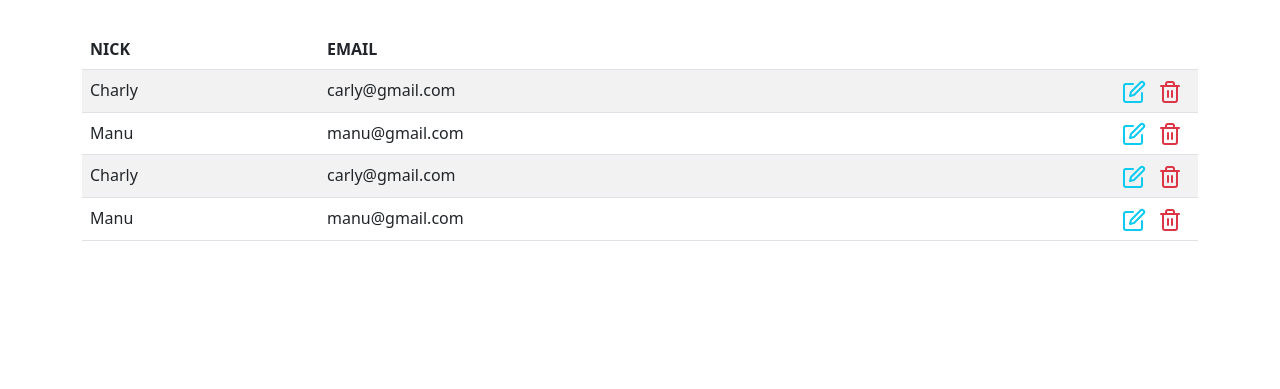
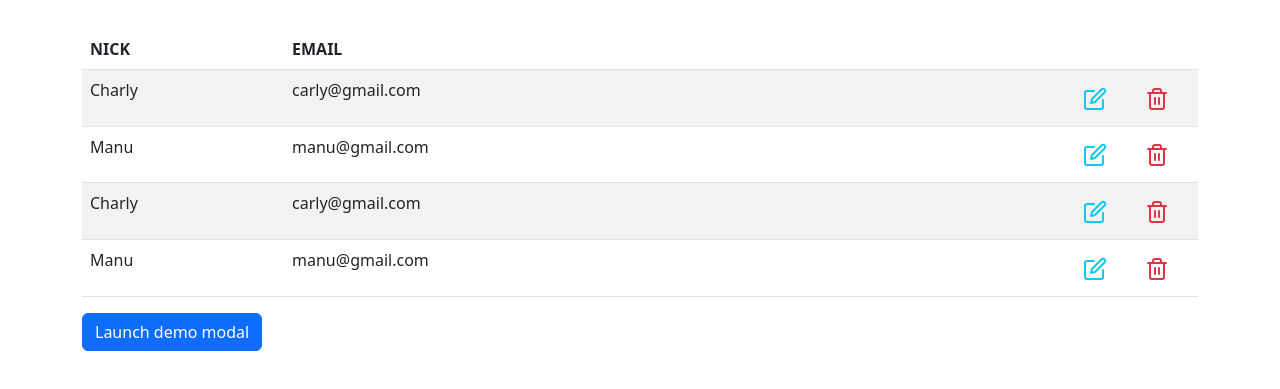
Before and after one commit to carrebola/Prototipos-Trabajos_alumnos, a website built with Vite: page prototipos/adminUsuarios.html in a window 1280 px wide. Shown: the part 215-604 px from the top of the page. Built offline with nearby package versions, Linux system fonts and the light colour scheme.

Commit message:
modal editar usuario

```diff
--- a/prototipos/adminUsuarios.html
+++ b/prototipos/adminUsuarios.html
@@ -20,8 +20,6 @@ https://cdn.jsdelivr.net/npm/bootswatch@5.2.3/dist/superhero/bootstrap.min.css
 		/>
 		<!-- Iconos Feather -->
 		<script src="https://unpkg.com/feather-icons"></script>
-
-
 
 		<style>
 			/* avatarLogin */
@@ -118,44 +116,160 @@ https://cdn.jsdelivr.net/npm/bootswatch@5.2.3/dist/superhero/bootstrap.min.css
 					</thead>
 					<tbody>
 						<tr>
-							<td >Charly</td>
+							<td>Charly</td>
 							<td>carly@gmail.com</td>
-							<td class="text-end"><i data-feather="edit" class="text-info me-2"></i>
-                                <i data-feather="trash-2" class="text-danger me-2"></i>
+							<td class="text-end">
+								<button
+									type="button"
+									class="btn text-info"
+									data-bs-toggle="modal"
+									data-bs-target="#editar"
+								>
+									<i data-feather="edit" class="me-2"></i>
+								</button>
+								<button
+									type="button"
+									class="btn text-danger"
+									data-bs-toggle="modal"
+									data-bs-target="#editar"
+								>
+									<i data-feather="trash-2" class="me-2"></i>
+
+								</button>
 							</td>
-
 						</tr>
 						<tr>
 							<td>Manu</td>
 							<td>manu@gmail.com</td>
-                            <td class="text-end"><i data-feather="edit" class="text-info me-2"></i>
-                                <i data-feather="trash-2" class="text-danger me-2"></i>
+							<td class="text-end">
+								<button
+									type="button"
+									class="btn text-info"
+									data-bs-toggle="modal"
+									data-bs-target="#editar"
+								>
+									<i data-feather="edit" class="me-2"></i>
+								</button>
+								<button
+									type="button"
+									class="btn text-danger"
+									data-bs-toggle="modal"
+									data-bs-target="#editar"
+								>
+									<i data-feather="trash-2" class="me-2"></i>
+
+								</button>
 							</td>
 						</tr>
 						<tr>
 							<td>Charly</td>
 							<td>carly@gmail.com</td>
-							<td class="text-end"><i data-feather="edit" class="text-info me-2"></i>
-                                <i data-feather="trash-2" class="text-danger me-2"></i>
+							<td class="text-end">
+								<button
+									type="button"
+									class="btn text-info"
+									data-bs-toggle="modal"
+									data-bs-target="#editar"
+								>
+									<i data-feather="edit" class="me-2"></i>
+								</button>
+								<button
+									type="button"
+									class="btn text-danger"
+									data-bs-toggle="modal"
+									data-bs-target="#editar"
+								>
+									<i data-feather="trash-2" class="me-2"></i>
+
+								</button>
 							</td>
-
 						</tr>
 						<tr>
 							<td>Manu</td>
 							<td>manu@gmail.com</td>
-                            <td class="text-end"><i data-feather="edit" class="text-info me-2"></i>
-                                <i data-feather="trash-2" class="text-danger me-2"></i>
+							<td class="text-end">
+								<button
+									type="button"
+									class="btn text-info"
+									data-bs-toggle="modal"
+									data-bs-target="#editar"
+								>
+									<i data-feather="edit" class="me-2"></i>
+								</button>
+								<button
+									type="button"
+									class="btn text-danger"
+									data-bs-toggle="modal"
+									data-bs-target="#editar"
+								>
+									<i data-feather="trash-2" class="me-2"></i>
+
+								</button>
 							</td>
 						</tr>
-
 					</tbody>
 				</table>
+
+				<!-- Button trigger modal -->
+				<button
+					type="button"
+					class="btn btn-primary"
+					data-bs-toggle="modal"
+					data-bs-target="#editar"
+				>
+					Launch demo modal
+				</button>
+
+				<!-- Modal -->
+				<div class="modal fade" id="editar">
+					<div class="modal-dialog" role="document">
+						<div class="modal-content">
+							<div class="modal-header">
+								<h5 class="modal-title">Editar usuario</h5>
+								<button
+									type="button"
+									class="btn-close"
+									data-bs-dismiss="modal"
+									aria-label="Close"
+								>
+									<span aria-hidden="true"></span>
+								</button>
+							</div>
+							<div class="modal-body">
+								<form class="p-3">
+                                    <label class="mt-3 form-label" for="nick">Nick: </label>
+                                    <input type="text" class="form-control" value="Charly" />
+
+                                    <label class="mt-3 form-label" for="email">Email</label>
+                                    <input type="email" class="form-control" value="email@gmail.com" />
+
+                                    <label class="mt-3 form-label" for="nick">Contraseña: </label>
+                                    <input type="password" class="form-control" value="123456" />
+
+
+                                </form>
+							</div>
+							<div class="modal-footer">
+								<button type="button" class="btn btn-primary">
+									Save changes
+								</button>
+								<button
+									type="button"
+									class="btn btn-secondary"
+									data-bs-dismiss="modal"
+								>
+									Close
+								</button>
+							</div>
+						</div>
+					</div>
+				</div>
 			</div>
 		</main>
 
 		<script src="https://cdn.jsdelivr.net/npm/bootstrap@5.2.3/dist/js/bootstrap.bundle.min.js"></script>
 		<script>
-             feather.replace()
+			feather.replace();
 		</script>
 	</body>
 </html>
```
Lines whose indentation alone changed are shown as unchanged.
